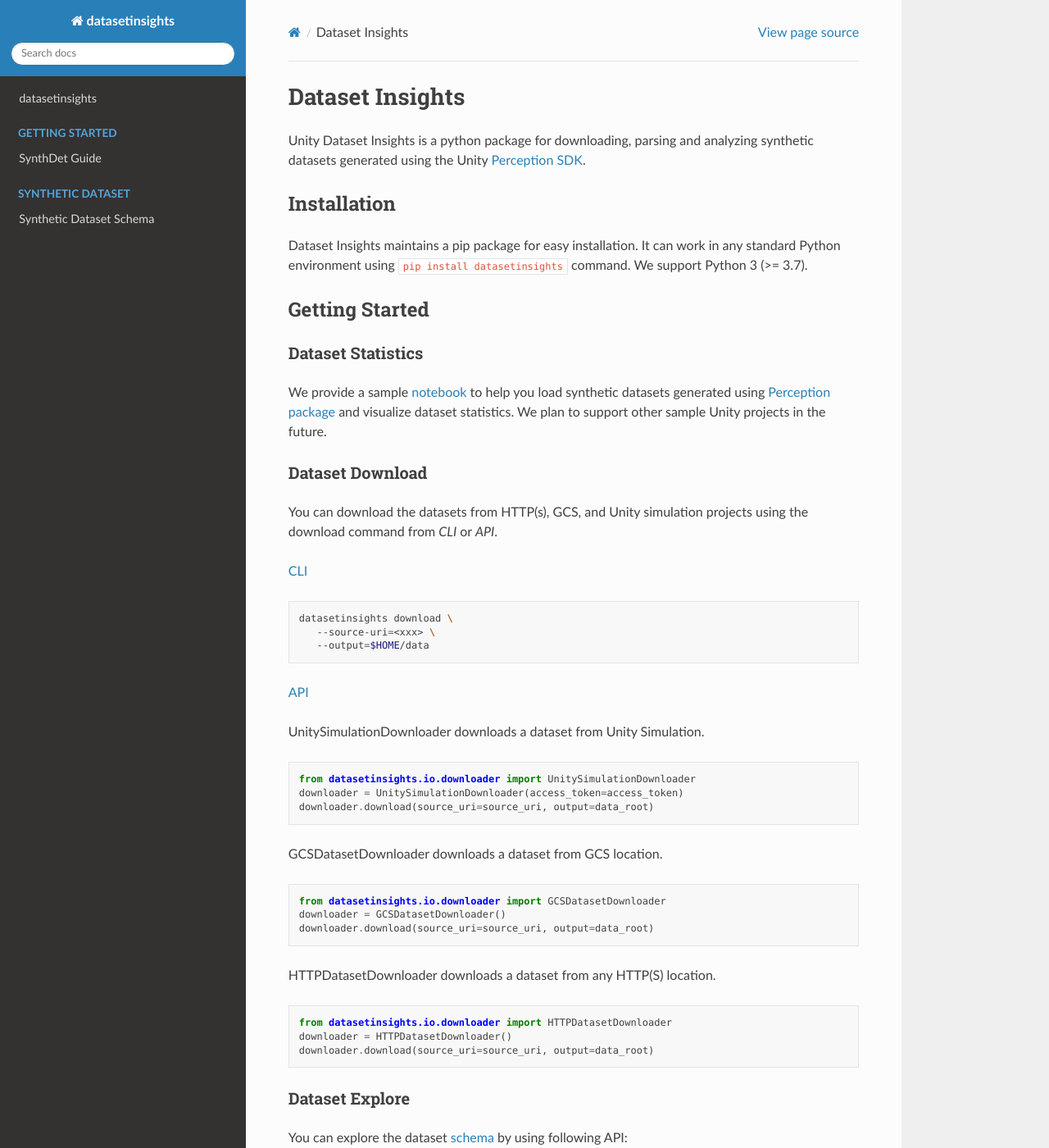
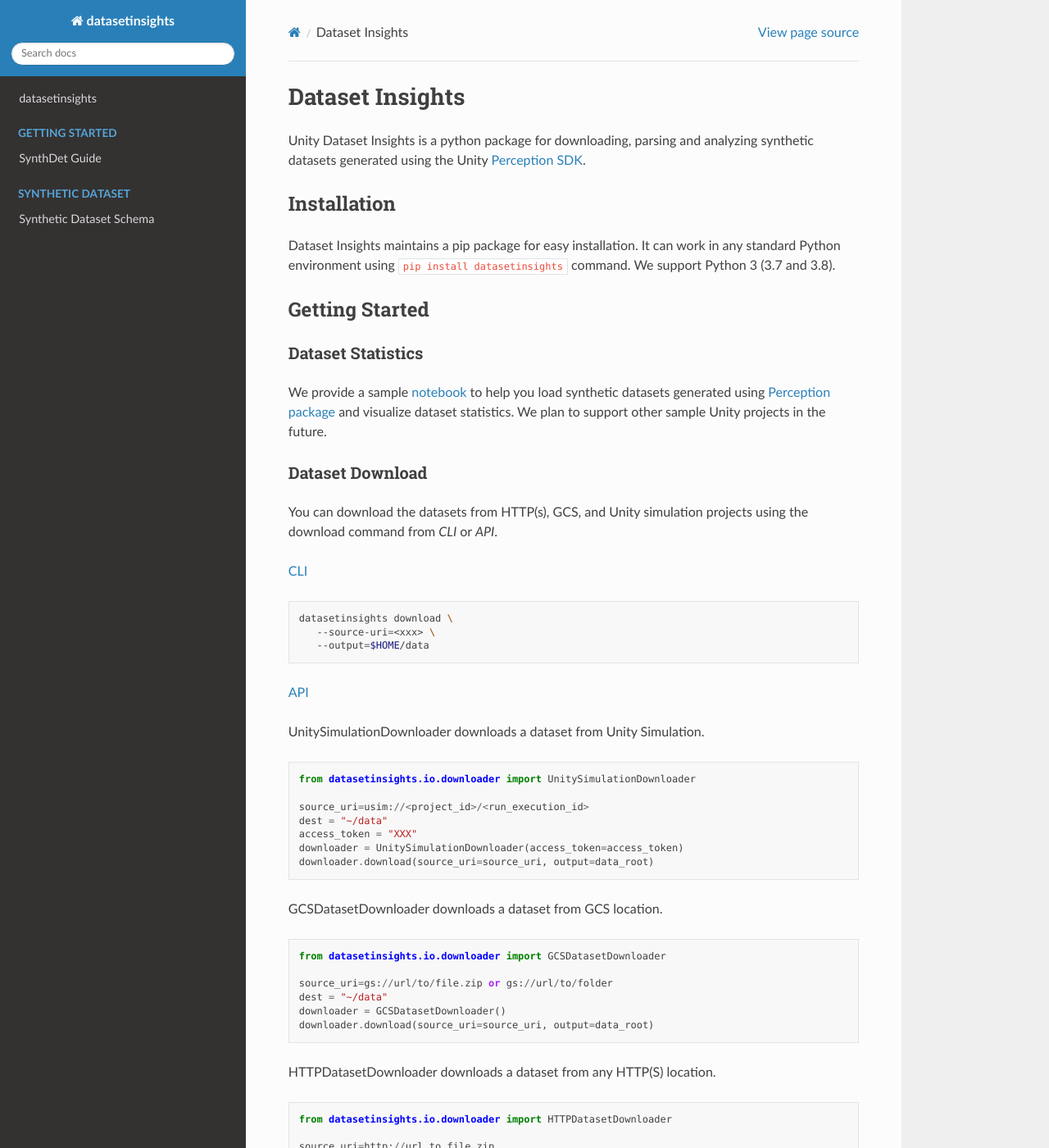
Before and after one commit to Unity-Technologies/datasetinsights, a Sphinx documentation site: the page built from docs/source/index.rst, in a window 1280 px wide and 1400 px high. Shown: the whole window at 82% size. Built offline with Sphinx 7.4.7 and the Read the Docs theme 2.0.0, drawn with Linux system fonts in a browser that asks for light colours; some of the changed text lies outside the part shown.

Commit message:
fixed review comments1

```diff
--- a/docs/source/index.rst
+++ b/docs/source/index.rst
@@ -11,7 +11,7 @@
 Installation
 ------------
 
-Dataset Insights maintains a pip package for easy installation. It can work in any standard Python environment using :code:`pip install datasetinsights` command. We support Python 3 (>= 3.7).
+Dataset Insights maintains a pip package for easy installation. It can work in any standard Python environment using :code:`pip install datasetinsights` command. We support Python 3 (3.7 and 3.8).
 
 Getting Started
 ---------------
@@ -40,6 +40,10 @@
 .. code-block:: python3
 
    from datasetinsights.io.downloader import UnitySimulationDownloader
+
+   source_uri=usim://<project_id>/<run_execution_id>
+   dest = "~/data"
+   access_token = "XXX"
    downloader = UnitySimulationDownloader(access_token=access_token)
    downloader.download(source_uri=source_uri, output=data_root)
 
@@ -48,6 +52,9 @@
 .. code-block:: python3
 
    from datasetinsights.io.downloader import GCSDatasetDownloader
+
+   source_uri=gs://url/to/file.zip or gs://url/to/folder
+   dest = "~/data"
    downloader = GCSDatasetDownloader()
    downloader.download(source_uri=source_uri, output=data_root)
 
@@ -56,6 +63,9 @@
 .. code-block:: python3
 
    from datasetinsights.io.downloader import HTTPDatasetDownloader
+
+   source_uri=http://url.to.file.zip
+   dest = "~/data"
    downloader = HTTPDatasetDownloader()
    downloader.download(source_uri=source_uri, output=data_root)
 
@@ -72,10 +82,10 @@
 
    from datasetinsights.datasets.unity_perception import AnnotationDefinitions,
    MetricDefinitions
-   annotation_def = AnnotationDefinitions(data_root="/data", version="my_schema_version")
+   annotation_def = AnnotationDefinitions(data_root=dest, version="my_schema_version")
    definition_dict = annotation_def.get_definition(def_id="my_definition_id")
 
-   metric_def = MetricDefinitions(data_root="/data", version="my_schema_version")
+   metric_def = MetricDefinitions(data_root=dest, version="my_schema_version")
    definition_dict = metric_def.get_definition(def_id="my_definition_id")
 
 Captures loads synthetic dataset captures tables and return a pandas dataframe with captures and annotations columns.
@@ -83,7 +93,7 @@
 .. code-block:: python3
 
    from datasetinsights.datasets.unity_perception import Captures
-   captures = Captures(data_root="/data", version="my_schema_version")
+   captures = Captures(data_root=dest, version="my_schema_version")
    captures_df = captures.filter(def_id="my_definition_id")
 
 Metrics loads synthetic dataset metrics table which holds extra metadata that can be used to describe a particular sequence, capture or annotation and return a pandas dataframe with captures and metrics columns.
@@ -91,7 +101,7 @@
 .. code-block:: python3
 
    from datasetinsights.datasets.unity_perception import Metrics
-   metrics = Metrics(data_root="/data", version="my_schema_version")
+   metrics = Metrics(data_root=dest, version="my_schema_version")
    metrics_df = metrics.filter_metrics(def_id="my_definition_id")
 
 Contents
```
Also changed, not shown: README.md (+18 -8 lines).
